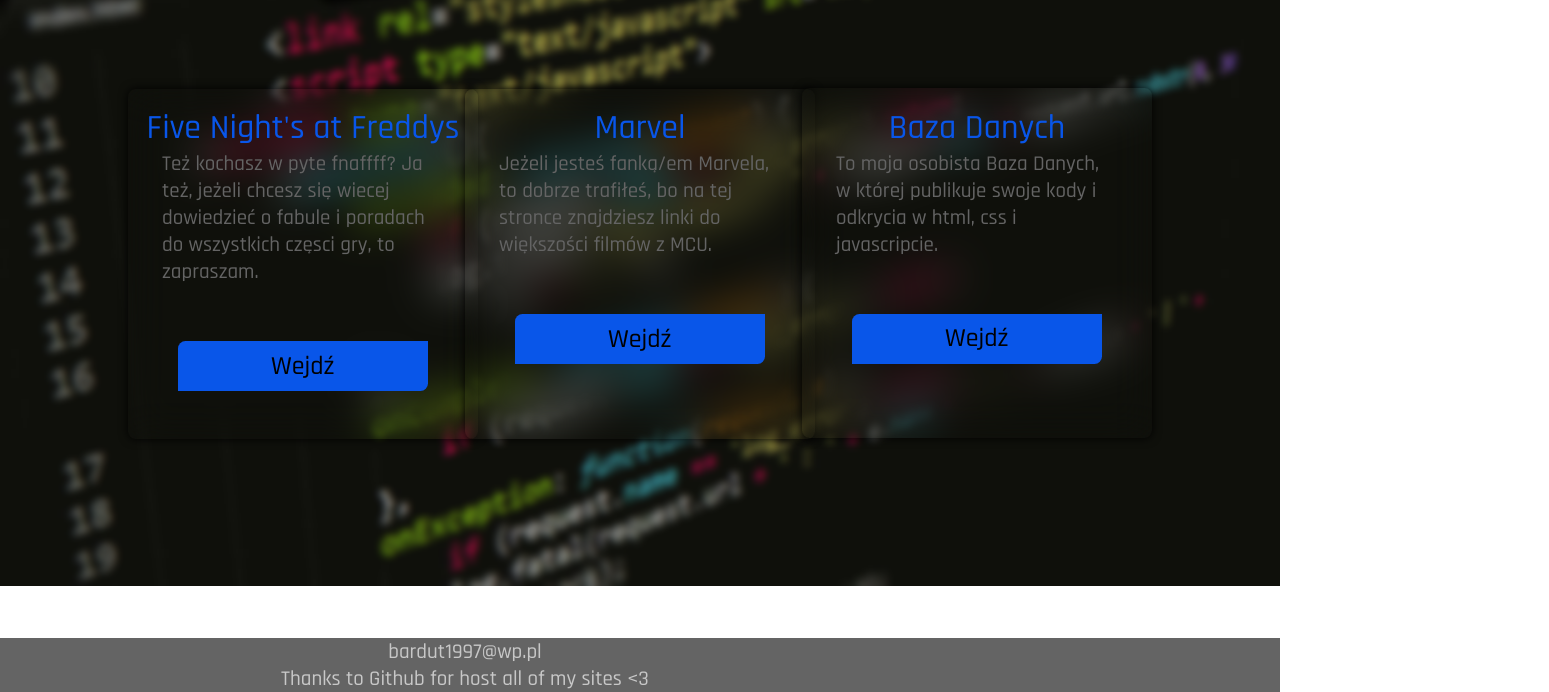
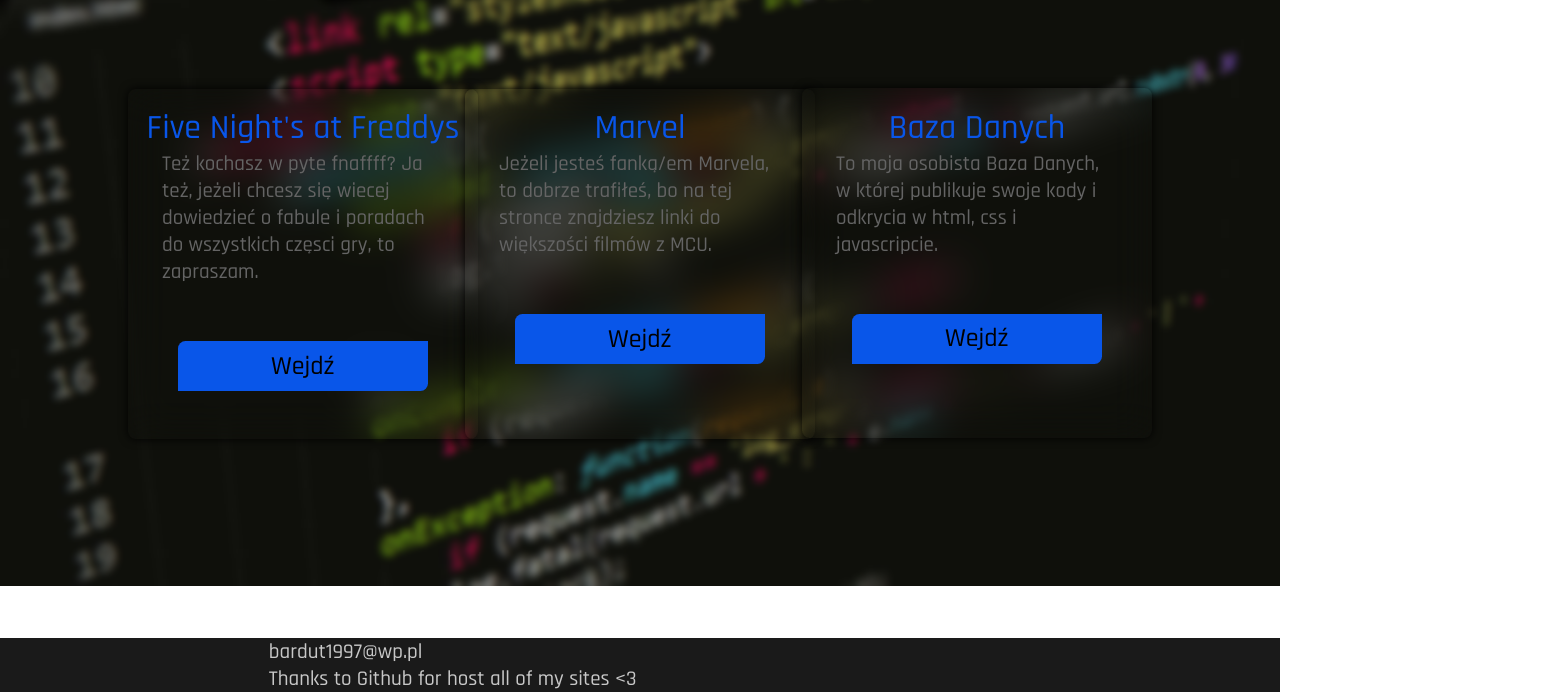
Before and after one commit to OkayBartex/okaybartex, a plain HTML site: page index.html in a window 1280 px wide. Shown: the part 733-1425 px from the top of the page, 1549 px wide, since content can reach past the window. Drawn offline with Linux system fonts and the light colour scheme.

Commit message:
Update html+.css

```diff
--- a/html+.css
+++ b/html+.css
@@ -340,11 +340,12 @@ body {
 }
 
 .FOOTER {
-    background: rgba(100, 100, 100, 1);
-    text-align: center;
+    background: rgba(26, 26, 26, 1);
 }
 
 .FOOTER p {
+    position: relative;
+    left: 21%;
     font-family: Rajdhani;
     font-size: 21px;
     color: rgba(200, 200, 200, 1);
```
